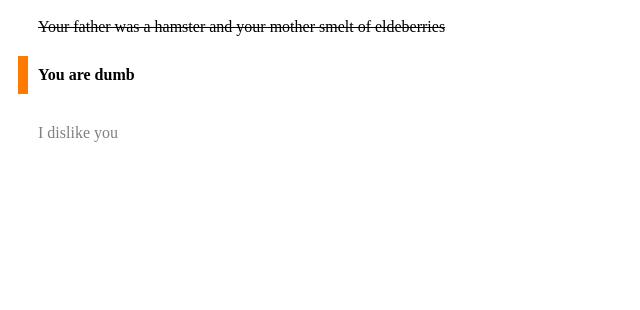
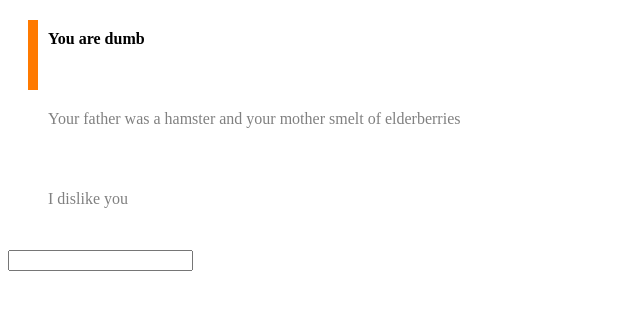
Before and after one commit to gldias/KeyboardWarriors, a React (Create React App) app: page / in a window 1280 px wide. Shown: the top 310 px of the page, without its empty margins (0-640 px from the left). Built offline with nearby package versions, Linux system fonts and the light colour scheme.

Commit message:
More functionality on TypingPage

```diff
--- a/src/App.tsx
+++ b/src/App.tsx
@@ -8,7 +8,7 @@ interface MyState {
 };
 
 // TODO: this is just here until the routing and everything is set up, so it should be removed eventually
-let insults = ["Your father was a hamster and your mother smelt of eldeberries", "You are dumb", "I dislike you"];
+let insults = ["You are dumb", "Your father was a hamster and your mother smelt of elderberries", "I dislike you"];
 
 class App extends React.Component<MyProps, MyState> {
   constructor(props: any) {
--- a/src/TypingPage/TypingPage.tsx
+++ b/src/TypingPage/TypingPage.tsx
@@ -15,20 +15,39 @@ class TypingPage extends React.Component<TypingProps, TypingState> {
         super(props);
 
         this.state = {
-            currentInsult: 1,
+            currentInsult: 0,
             typedText: ""
         };
+
+        this.textChanged = this.textChanged.bind(this);
+    }
+
+    textChanged(e: React.FormEvent<HTMLInputElement>) {
+        const currentText = e.currentTarget.value;
+        const {currentInsult} = this.state;
+
+        this.setState({typedText: currentText});
+
+        // determine if insult is complete
+        if(currentText === this.props.insults[currentInsult]) {
+            this.setState({
+                currentInsult: currentInsult + 1,
+                typedText: ""
+            });
+        }
     }
 
     render() {
         const {currentInsult, typedText} = this.state;
+
         return (
             <>
             {this.props.insults.map((insult, index) => {
                 let state = (index < currentInsult ? InsultState.COMPLETE
                     : (index === currentInsult ? InsultState.CURRENT : InsultState.UPCOMING));
-                return <Insult text={insult} state={state} typedText={typedText} />
+                return <Insult key={insult} text={insult} state={state} typedText={typedText} />
             })}
+            <input onChange={this.textChanged} value={typedText} />
             </>
         );
     }
--- a/src/components/Insult/Insult.css
+++ b/src/components/Insult/Insult.css
@@ -1,10 +1,13 @@
 .insult {
     padding: 10px;
+    margin: 10px;
     text-align: left;
+    height: 50px;
 }
 
 .insult > div, .insult > s {
     padding: 10px;
+    height: 100%;
     border-left: 10px solid transparent;
 }
 
--- a/src/components/Insult/Insult.tsx
+++ b/src/components/Insult/Insult.tsx
@@ -16,16 +16,8 @@ export enum InsultState {
 
 // class representing an insult that a player is asked to type
 class Insult extends React.Component<InsultProps, {state: InsultState}> {
-    constructor(props: InsultProps) {
-        super(props);
-
-        this.state = {
-            state: this.props.state
-        }
-    }
-
     render() {
-        const {state} = this.state;
+        const {state} = this.props;
         let tags = <></>;
 
         switch(state) {
```
